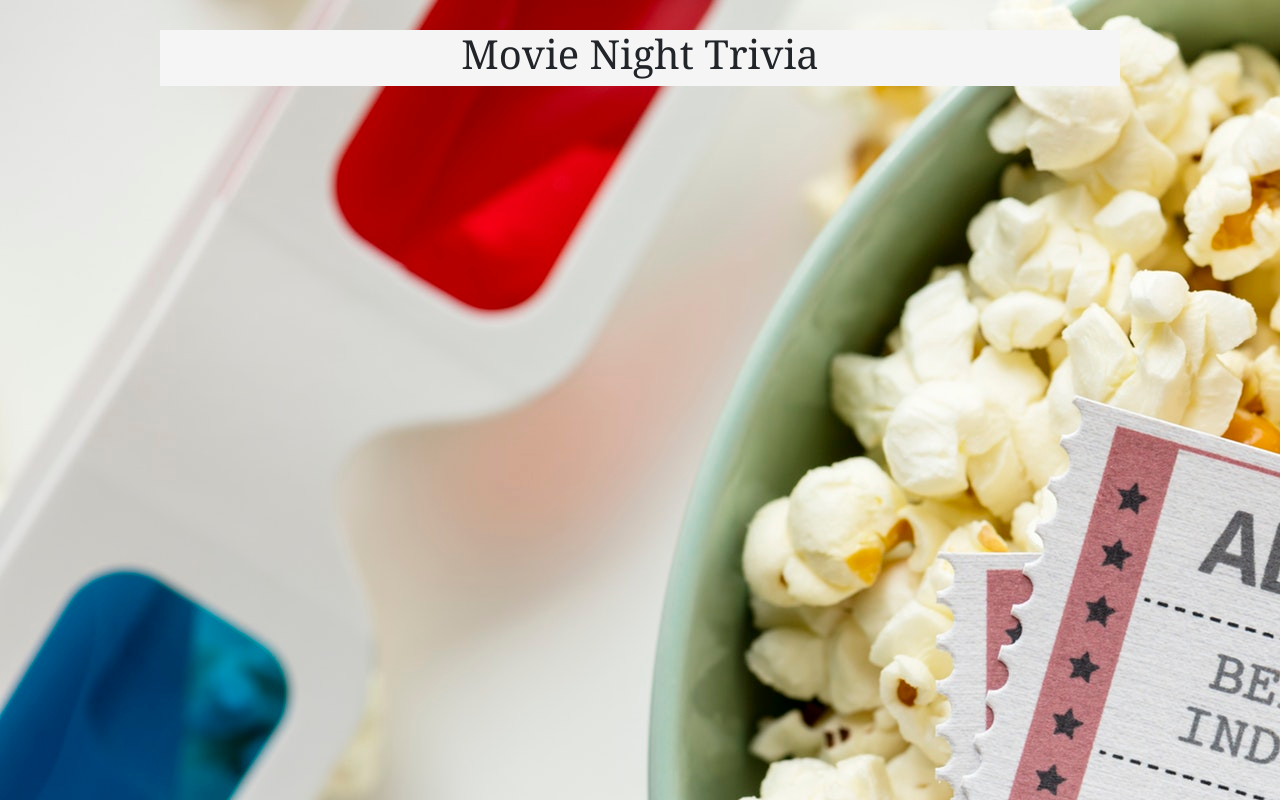
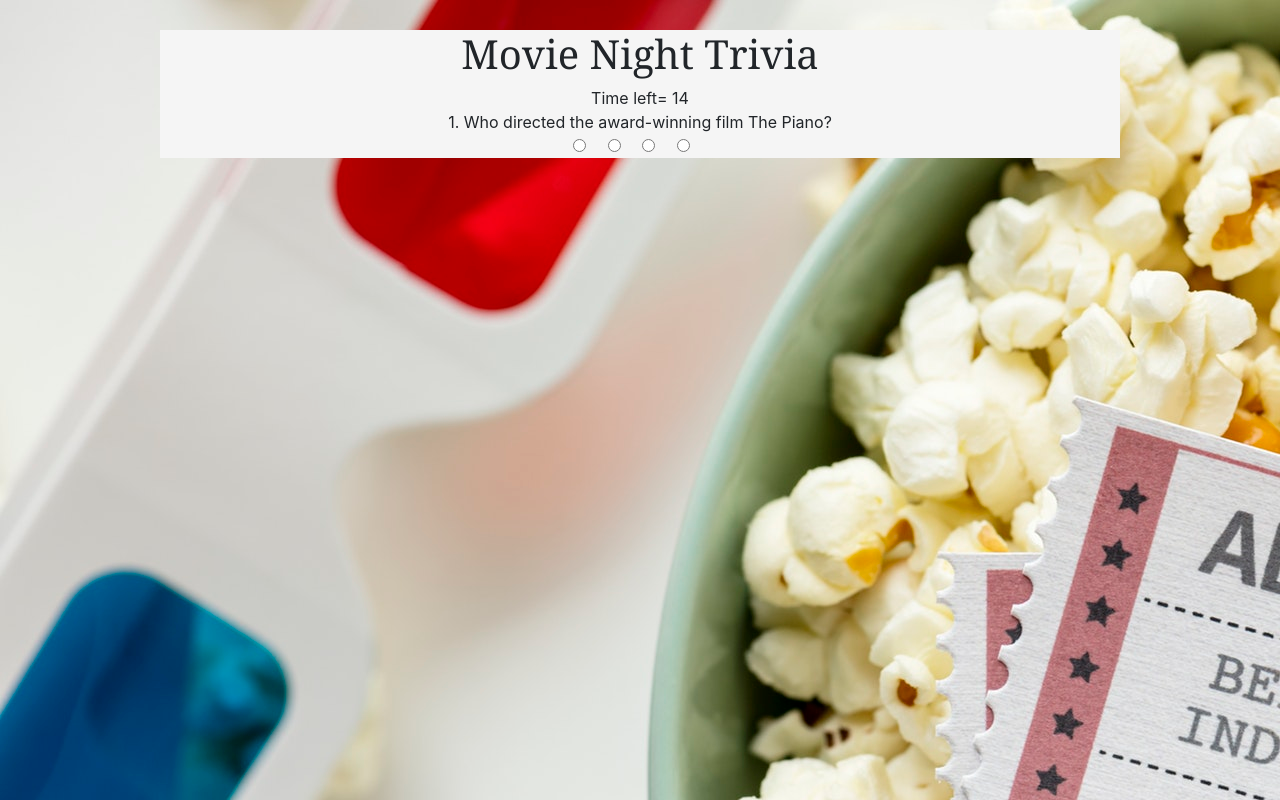
Before and after one commit to ENKBond/TriviaGame, a plain HTML site: page index.html in a window 1280 px wide. Both pictures are taken after a click on the button "Start". Drawn offline with nearby package versions, Linux system fonts and the light colour scheme.

Commit message:
js changes, work in progress

```diff
--- a/assets/javascript/app.js
+++ b/assets/javascript/app.js
@@ -5,61 +5,61 @@ $(document).ready(function() {
 var allQuestions = [{
     question: "Who directed the award-winning film The Piano?",
     choices: ["Jane Campion", "Ron Howard", "Spike Lee", "Ridley Scott"],
-    correctAnswer: 0,
+    correctAnswer: "Jane Campion",
     image: "../images/the_piano.jpg",
 },
 {
     question: "Which original cast member has a cameo in the 2009 Star Trek film?",
     choices: ["DeForest Kelly", "George Takei", "Leonard Nimoy", "William Shatner"],
-    correctAnswer: 2,
+    correctAnswer: "Leonard Nimoy",
     image: "../images/star_trek.jpg",
 },
 {
     question: "The DaVinci Code stars which French actress as Sophie Neveu?",
     choices: ["Brigitte Bardot", "Marion Cotillard", "Sophie Marceau", "Audrey Tautou"],
-    correctAnswer: 3,
+    correctAnswer: "Audrey Tautou",
     image: "../images/da_vinci_code.jpg",
 },
 {
     question: "The majority of the film The Darjeeling Limited is set in which country?",
     choices: ["South Africa", "Thailand", "Russia", "India"],
-    correctAnswer: 3,
+    correctAnswer: "India",
     image: "../images/the-darjeeling-limited-still-526x295.jpg",
 },
 {
     question: "Which of these was not one of the Marx brothers?",
     choices: ["Chico", "Freddo", "Harpo", "Zeppo"],
-    correctAnswer: 1,
+    correctAnswer: "Freddo",
     image: "../images/marx_brothers.jpg",
 },
 {
     question: "The Kindergarten Cop title character was played by whom?",
     choices: ["Arnold Schwarzenegger", "David Schwimmer", "Danny DeVito", "Bradley Cooper"],
-    correctAnswer: 0,
+    correctAnswer: "Arnold Schwarzenegger",
     image: "../images/kindergarten_cop.jpg",
 },
 {
     question: "Which film involves a zombie invasion?",
     choices: ["The World's End", "Shaun of the Dead", "Lincoln", "Hot Fuzz"],
-    correctAnswer: 1,
+    correctAnswer: "Shaun of the Dead",
     image: "../images/shaun_of_the_dead_1.jpg",
 },
 {
     question: "Which film links the actors Ralph Fiennes, Bill Murray, and Adrien Brody?",
     choices: ["Argo", "The Wrestler", "The Grand Budapest Hotel", "Stripes"],
-    correctAnswer: 2,
+    correctAnswer: "The Grand Budapest Hotel",
     image: "../images/grand-budapest-hotel.jpg",
 },
 {
     question: "In which year was Jaws released?",
     choices: ["1975", "1980", "2014", "1971",],
-    correctAnswer: 0,
+    correctAnswer: "1975",
     image: "../images/Jaws-movie-poster.jpg",
 },
 {
     question: "Which movie features characters named Zed and Marcellus Walker?",
     choices: ["Jerry Maguire", "Reservoir Dogs", "Pulp Fiction", "Mulholland Drive"],
-    correctAnswer: 2,
+    correctAnswer: "Pulp Fiction",
     image: "../images/pulp_fiction.jpg",
 }];
 
@@ -68,7 +68,10 @@ var wrongCount = 0;
 var unanswerCount = 0;
 var runningTimer = false;
 var questionBlock = document.getElementById("questionBlock");
-
+var timer = 15;
+var intervalId;
+var userResponse = null;
+var i=0;
 
 
 //functions
@@ -82,8 +85,34 @@ function playGame() {
     selectQuestion();
 }
 
+function timeCount() {
+    timer--;
+    $("#timeLeft").text("Time left= " + timer);
+}
+
 function selectQuestion() {
+    if (!runningTimer) {
+        intervalId = setInterval(timeCount(), 15000);
+        runningTimer = true;
+    }
 
+    $("#questionBlock").text((i+1) + ". " + allQuestions[i].question);
+    $("#answerBlock").toggle();
+    for (var j=0; j < allQuestions[i].choices.length; j++) {
+        $("<label>").each
+        // $("#choice1").text(allQuestions[i].choices[0]);
+        // $("#choice2").text(allQuestions[i].choices[1]);
+        // $("#choice3").text(allQuestions[i].choices[2]);
+        // $("#choice4").text(allQuestions[i].choices[3]);
+    }
+    $(".form-check-input").on("click", function () {
+        clearInterval(intervalId);
+        runningTimer = false;
+        $("#timeLeft").text("Time left= " + timer);
+        userResponse = allQuestions[i].choices;
+        console.log(userResponse);
+        console.log(allQuestions[i].correctAnswer);
+    })
 }
 
 
@@ -107,4 +136,6 @@ function selectQuestion() {
 
 
 
+
+
 })
--- a/index.html
+++ b/index.html
@@ -23,19 +23,19 @@
         <div id="answerBlock">
                 <div class="form-check form-check-inline">
                         <input class="form-check-input" type="radio" name="inlineRadioOptions" id="inlineRadio1" value="option1">
-                        <label class="form-check-label" for="inlineRadio1">1</label>
+                        <label class="form-check-label" for="inlineRadio1" id="choice1"></label>
                       </div>
                       <div class="form-check form-check-inline">
                         <input class="form-check-input" type="radio" name="inlineRadioOptions" id="inlineRadio2" value="option2">
-                        <label class="form-check-label" for="inlineRadio2">2</label>
+                        <label class="form-check-label" for="inlineRadio2" id="choice2"></label>
                       </div>
                       <div class="form-check form-check-inline">
                         <input class="form-check-input" type="radio" name="inlineRadioOptions" id="inlineRadio3" value="option3">
-                        <label class="form-check-label" for="inlineRadio3">3</label>
+                        <label class="form-check-label" for="inlineRadio3" id="choice3"></label>
                       </div>
                       <div class="form-check form-check-inline">
                         <input class="form-check-input" type="radio" name="inlineRadioOptions" id="inlineRadio4" value="option4">
-                        <label class="form-check-label" for="inlineRadio4">4</label>
+                        <label class="form-check-label" for="inlineRadio4" id="choice4"></label>
                     </div>
         </div>
         <span id="correctAnswerDisplay"></span>
```
